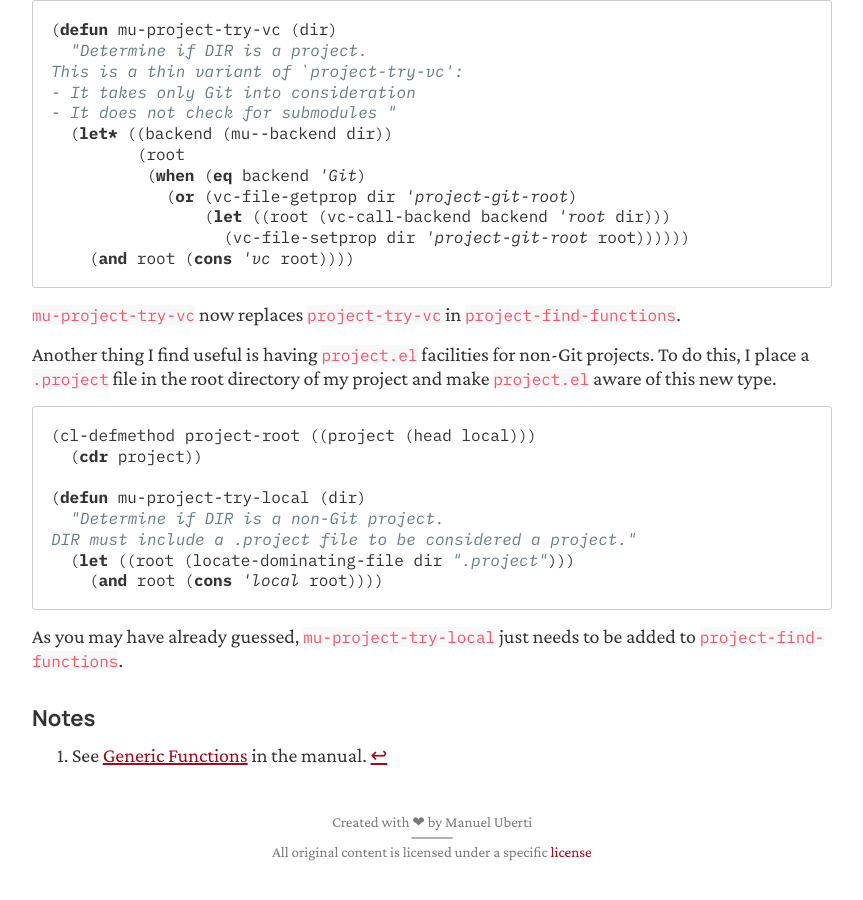
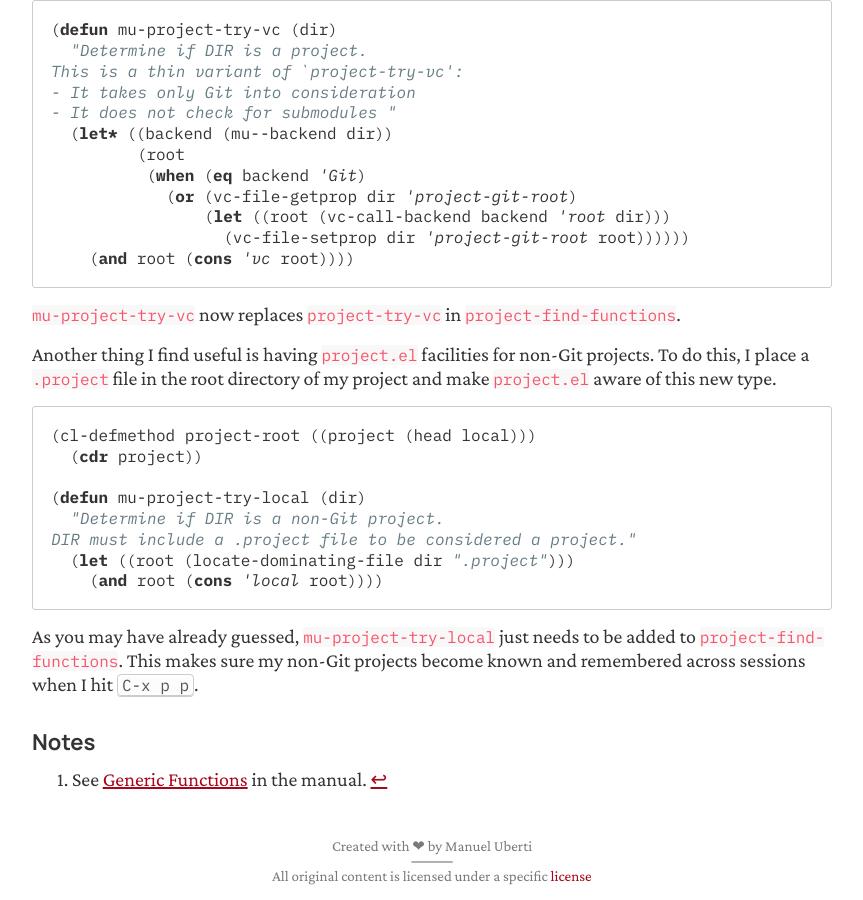
Before and after one commit to manuel-uberti/manuel-uberti.github.io, a Jekyll site: the page built from _posts/2020-11-14-extending-project.md, in a window 1280 px wide and 900 px high, scrolled down 1162 px. Shown: the whole window, without its empty margins (208-1071 px from the left). Built offline with Jekyll 4.4.1, drawn with Linux system fonts in a browser that asks for light colours; before the commit the page ends 2038 px from its top, so only the background shows below that.

Commit message:
Add reason

````diff
--- a/_posts/2020-11-14-extending-project.md
+++ b/_posts/2020-11-14-extending-project.md
@@ -87,7 +87,8 @@ DIR must include a .project file to be considered a project."
 ```
 
 As you may have already guessed, `mu-project-try-local` just needs to be added
-to `project-find-functions`.
+to `project-find-functions`. This makes sure my non-Git projects become known and
+remembered across sessions when I hit <kbd>C-x p p</kbd>.
 
 ## Notes
 
````
